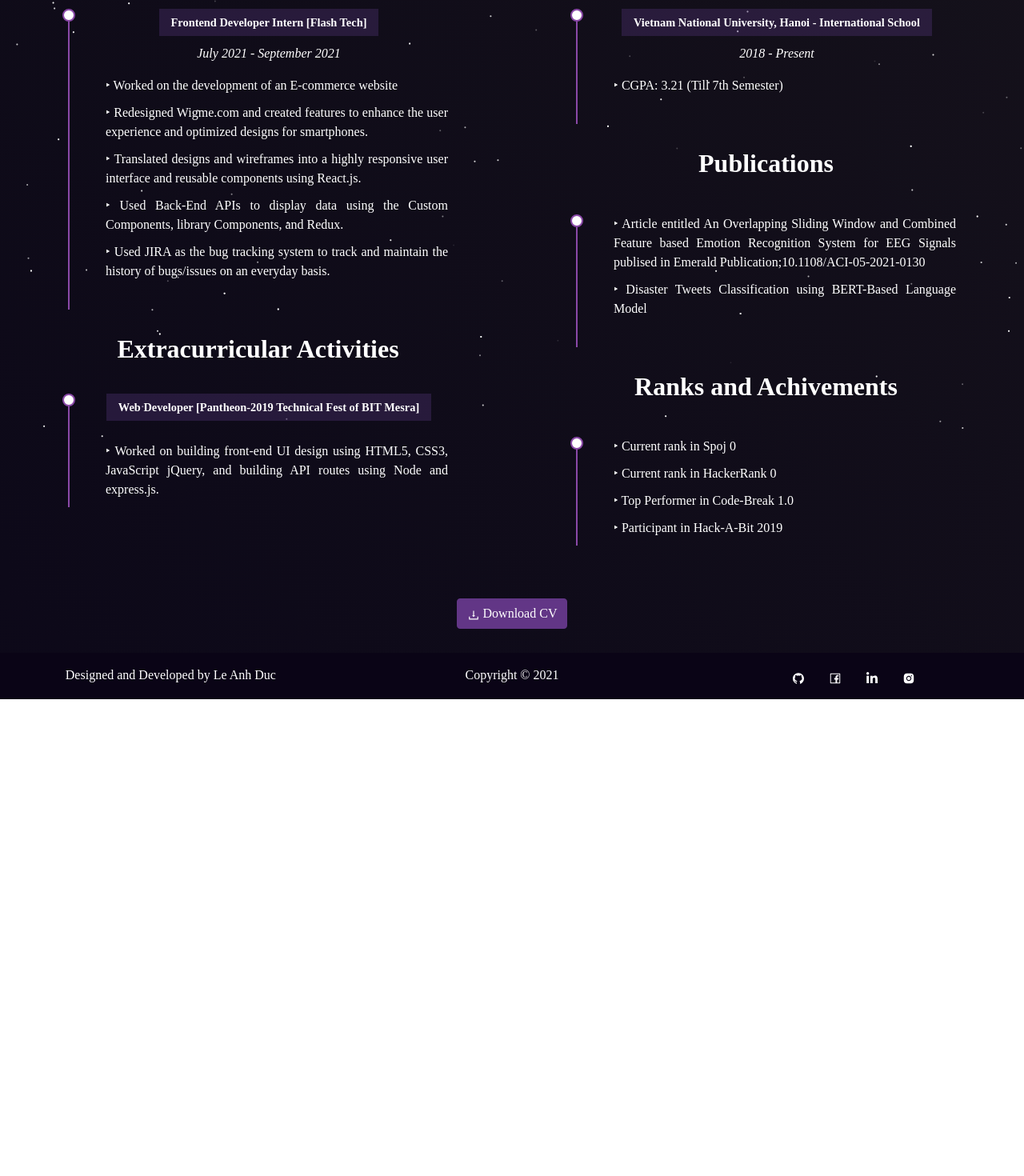
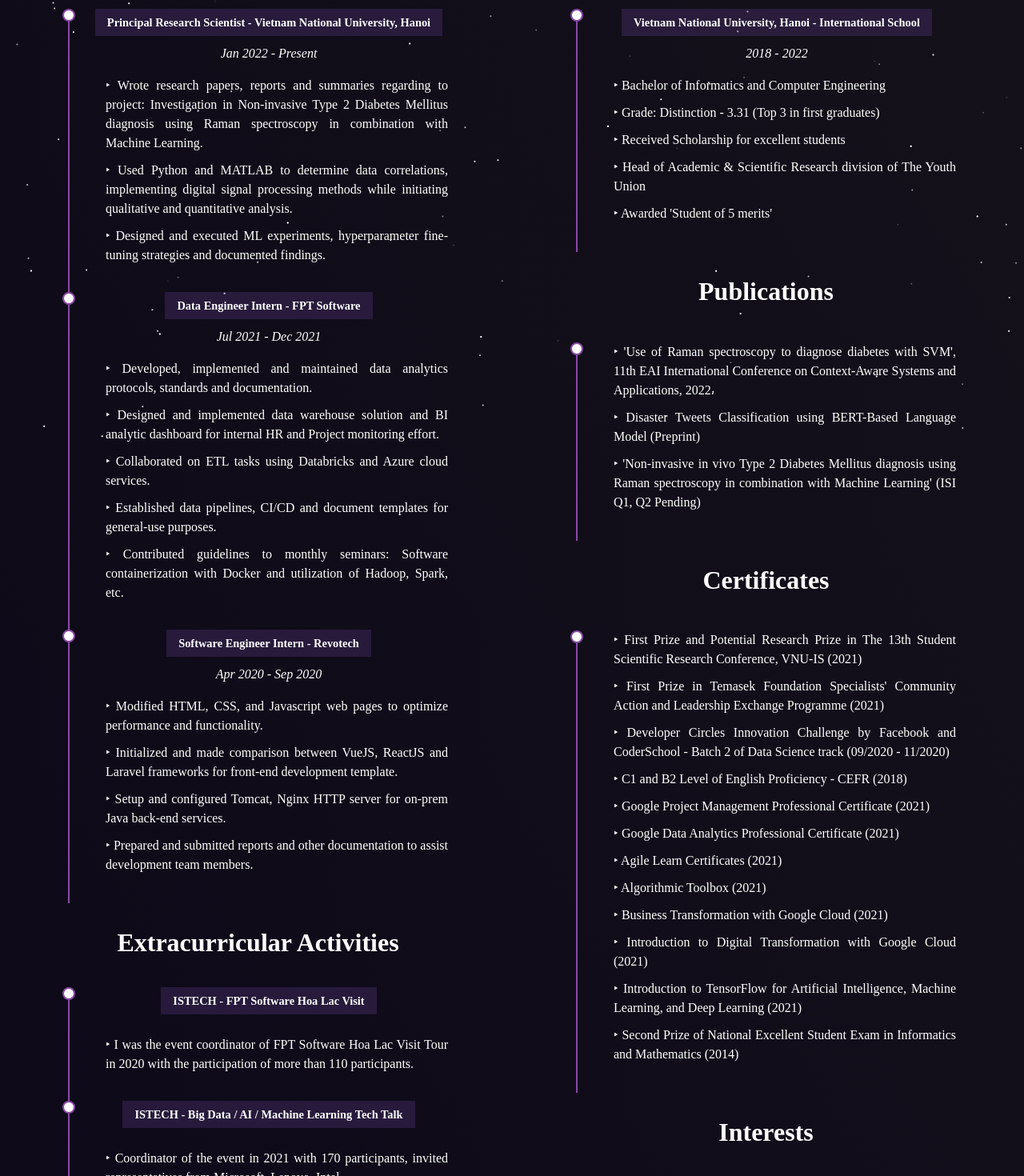
Before and after one commit to ladcva/portfolio, a React (Create React App) app: page /resume in a window 1280 px wide. Shown: the part 251-1721 px from the top of the page at 80% size. Before the commit the page ends 1125 px from the top, so only its background shows below. Built offline with nearby package versions, Linux system fonts and the light colour scheme; no server answers; a web font is replaced by a local one.

Commit message:
Update some packages and CV

```diff
--- a/src/components/Resume/Resume.js
+++ b/src/components/Resume/Resume.js
@@ -4,7 +4,7 @@
 import Particle from "../Particle";
 import Resumecontent from "./ResumeContent";
 import axios from "axios";
-import pdf from "../../Assets/Le Anh Duc's Resume June 2021.pdf";
+import pdf from "../../Assets/Le-Anh-Duc_CV_August_2022.pdf";
 import { AiOutlineDownload } from "react-icons/ai";
 
 function Resume() {
@@ -42,21 +42,59 @@
           <Col md={6} className="resume-left">
             <h3 className="resume-title">Experience</h3>
             <Resumecontent
-              title="Frontend Developer Intern [Flash Tech]"
-              date="July 2021 - September 2021"
+              title="Principal Research Scientist - Vietnam National University, Hanoi"
+              date="Jan 2022 - Present"
               content={[
-                "Worked on the development of an E-commerce website",
-                "Redesigned Wigme.com and created features to enhance the user experience and optimized designs for smartphones.",
-                " Translated designs and wireframes into a highly responsive user interface and reusable components using React.js.",
-                "Used Back-End APIs to display data using the Custom Components, library Components, and Redux.",
-                "Used JIRA as the bug tracking system to track and maintain the history of bugs/issues on an everyday basis.",
+                "Wrote research papers, reports and summaries regarding to project: Investigation in Non-invasive Type 2 Diabetes Mellitus diagnosis using Raman spectroscopy in combination with Machine Learning.",
+                "Used Python and MATLAB to determine data correlations, implementing digital signal processing methods while initiating qualitative and quantitative analysis.",
+                "Designed and executed ML experiments, hyperparameter fine-tuning strategies and documented findings.",
               ]}
             />
+            <Resumecontent
+              title="Data Engineer Intern - FPT Software"
+              date="Jul 2021 - Dec 2021"
+              content={[
+                "Developed, implemented and maintained data analytics protocols, standards and documentation.",
+                "Designed and implemented data warehouse solution and BI analytic dashboard for internal HR and Project monitoring effort.",
+                "Collaborated on ETL tasks using Databricks and Azure cloud services.",
+                "Established data pipelines, CI/CD and document templates for general-use purposes.",
+                "Contributed guidelines to monthly seminars: Software containerization with Docker and utilization of Hadoop, Spark, etc.",
+              ]}
+            />
+            <Resumecontent
+              title="Software Engineer Intern - Revotech"
+              date="Apr 2020 - Sep 2020"
+              content={[
+                "Modified HTML, CSS, and Javascript web pages to optimize performance and functionality.",
+                "Initialized and made comparison between VueJS, ReactJS and Laravel frameworks for front-end development template.",
+                "Setup and configured Tomcat, Nginx HTTP server for on-prem Java back-end services.",
+                "Prepared and submitted reports and other documentation to assist development team members.",
+              ]}
+            />
+
             <h3 className="resume-title">Extracurricular Activities</h3>
             <Resumecontent
-              title="Web Developer [Pantheon-2019 Technical Fest of BIT Mesra]"
+              title="ISTECH - FPT Software Hoa Lac Visit"
               content={[
-                "Worked on building front-end UI design using HTML5, CSS3, JavaScript jQuery, and building API routes using Node and express.js.",
+                "I was the event coordinator of FPT Software Hoa Lac Visit Tour in 2020 with the participation of more than 110 participants.",
+              ]}
+            />
+            <Resumecontent
+              title="ISTECH - Big Data / AI / Machine Learning Tech Talk"
+              content={[
+                "Coordinator of the event in 2021 with 170 participants, invited representatives from Microsoft, Lenovo, Intel.",
+              ]}
+            />
+            <Resumecontent
+              title="GDSC VNU - Cloud Study Jam 2021"
+              content={[
+                "Coordinator of the event in 2021 with more than 1100 participants, providing study content of Google Cloud seasonal campaign.",
+              ]}
+            />
+            <Resumecontent
+              title="Developh Vietnam - Unicode 2020"
+              content={[
+                "Speaker in AI panel discussion, representing student role.",
               ]}
             />
           </Col>
@@ -64,27 +102,57 @@
             <h3 className="resume-title">Education</h3>
             <Resumecontent
               title="Vietnam National University, Hanoi - International School"
-              date="2018 - Present"
-              content={[`CGPA: 3.21 (Till 7th Semester)`]}
+              date="2018 - 2022"
+              content={[
+                "Bachelor of Informatics and Computer Engineering",
+                "Grade: Distinction - 3.31 (Top 3 in first graduates)",
+                "Received Scholarship for excellent students",
+                "Head of Academic & Scientific Research division of The Youth Union",
+                "Awarded 'Student of 5 merits'"]}
             />
 
             <h3 className="resume-title">Publications</h3>
             <Resumecontent
               title=""
               content={[
-                "Article entitled An Overlapping Sliding Window and Combined Feature based Emotion Recognition System for EEG Signals publised in Emerald Publication;10.1108/ACI-05-2021-0130",
-                "Disaster Tweets Classification using BERT-Based Language Model"
+                "'Use of Raman spectroscopy to diagnose diabetes with SVM', 11th EAI International Conference on Context-Aware Systems and Applications, 2022.",
+                "Disaster Tweets Classification using BERT-Based Language Model (Preprint)",
+                "'Non-invasive in vivo Type 2 Diabetes Mellitus diagnosis using Raman spectroscopy in combination with Machine Learning' (ISI Q1, Q2 Pending)"
               ]}
             />
 
-            <h3 className="resume-title">Ranks and Achivements</h3>
+            <h3 className="resume-title">Certificates</h3>
             <Resumecontent
               title=""
               content={[
-                `Current rank in Spoj ${spojRank}`,
-                `Current rank in HackerRank  ${hackerrank}`,
-                "Top Performer in Code-Break 1.0",
-                "Participant in Hack-A-Bit 2019",
+                "First Prize and Potential Research Prize in The 13th Student Scientific Research Conference, VNU-IS (2021)",
+                "First Prize in Temasek Foundation Specialists' Community Action and Leadership Exchange Programme (2021)",
+                "Developer Circles Innovation Challenge by Facebook and CoderSchool - Batch 2 of Data Science track (09/2020 - 11/2020)",
+                "C1 and B2 Level of English Proficiency - CEFR (2018)",
+                "Google Project Management Professional Certificate (2021)",
+                "Google Data Analytics Professional Certificate (2021)",
+                "Agile Learn Certificates (2021)",
+                "Algorithmic Toolbox (2021)",
+                "Business Transformation with Google Cloud (2021)",
+                "Introduction to Digital Transformation with Google Cloud (2021)",
+                "Introduction to TensorFlow for Artificial Intelligence, Machine Learning, and Deep Learning (2021)",
+                "Second Prize of National Excellent Student Exam in Informatics and Mathematics (2014)",
+              ]}
+            />
+
+            <h3 className="resume-title">Interests</h3>
+            <Resumecontent
+              title=""
+              content={[
+                `Software Design`,
+                `Machine Learning`,
+                "Deep Learning",
+                "Data Governance",
+                "Data Engineering",
+                "Data Analytics",
+                "Natural Language Processing",
+                "Cloud Infrastructures",
+                "Enterprise Data Management",
               ]}
             />
           </Col>
```
Also changed, not shown: 1 other file (tests, documents, lock files or other folders).
